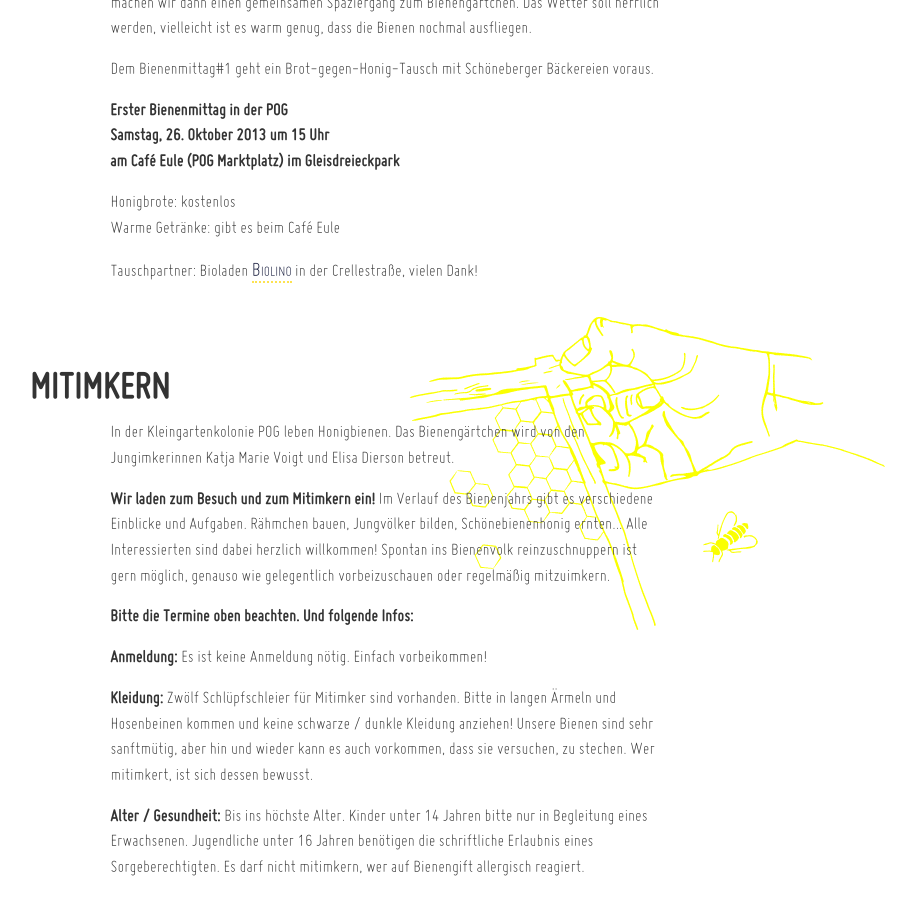
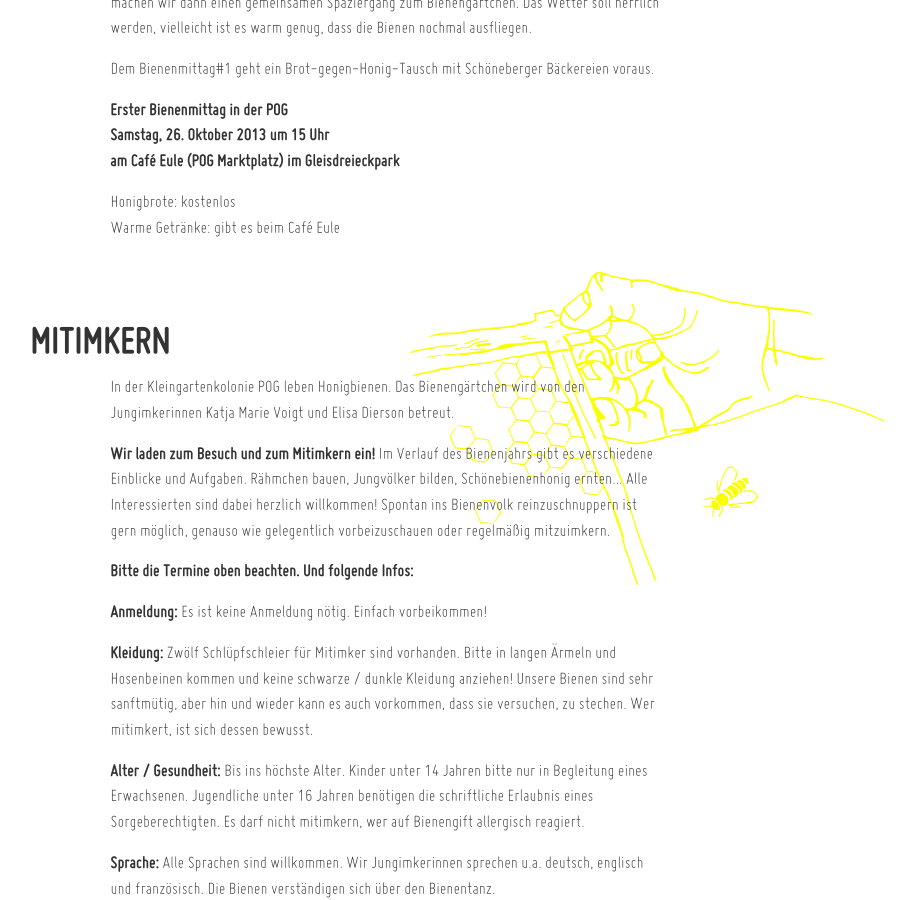
Before and after one commit to dieda/schoeneberg.berlin-bienenstadt.de, a Jekyll site: the page built from index.html, in a window 1280 px wide and 900 px high, scrolled down 774 px. Shown: the whole window, without its empty margins (252-1168 px from the left). Built offline with Jekyll 4.4.1, drawn with Linux system fonts in a browser that asks for light colours.

Commit message:
Update index.html

```diff
--- a/index.html
+++ b/index.html
@@ -58,9 +58,6 @@ nav:
   Honigbrote: kostenlos<br/>
   Warme Getränke: gibt es beim Café Eule
 </p>
-
-<p>
-  Tauschpartner: Bioladen <a href="http://www.biolino.net">Biolino</a> in der Crellestraße, vielen Dank!
 
 <h2 id="mitimkern" class="hand-container">
   Mitimkern
```
